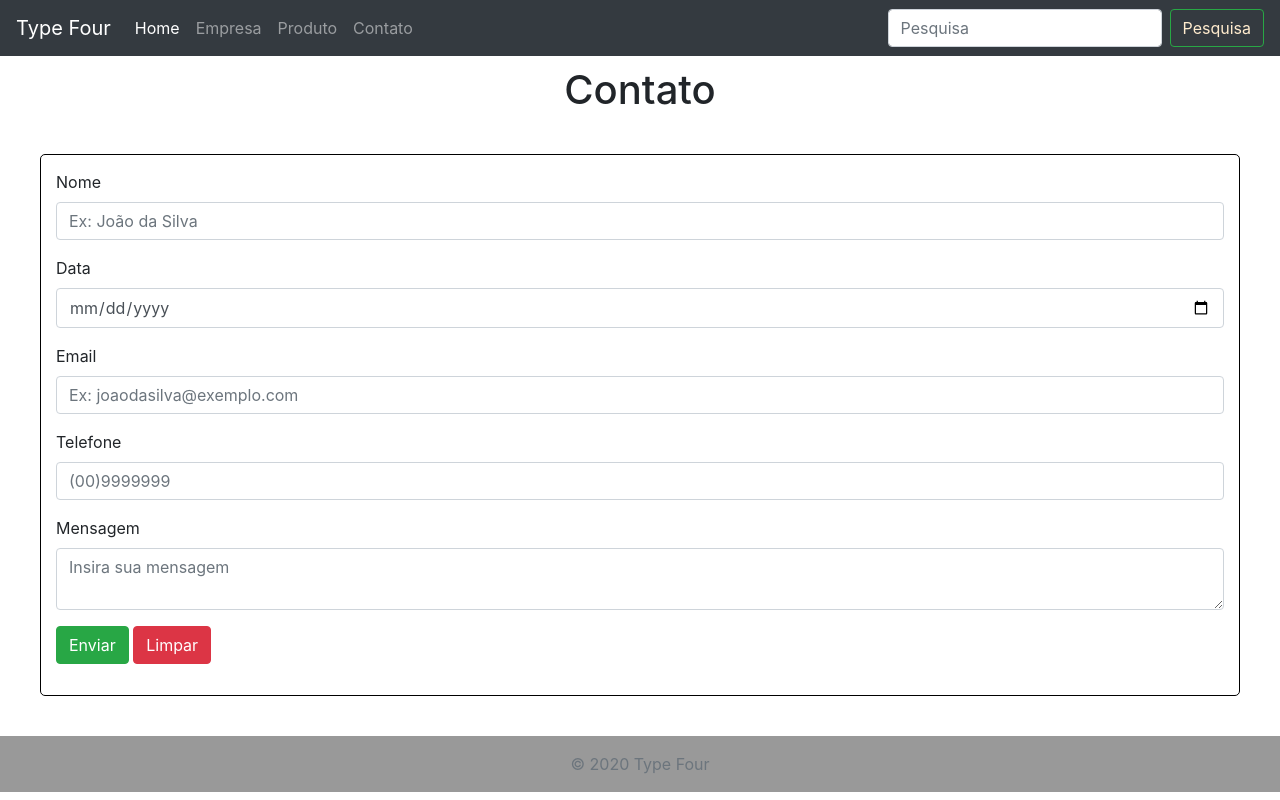
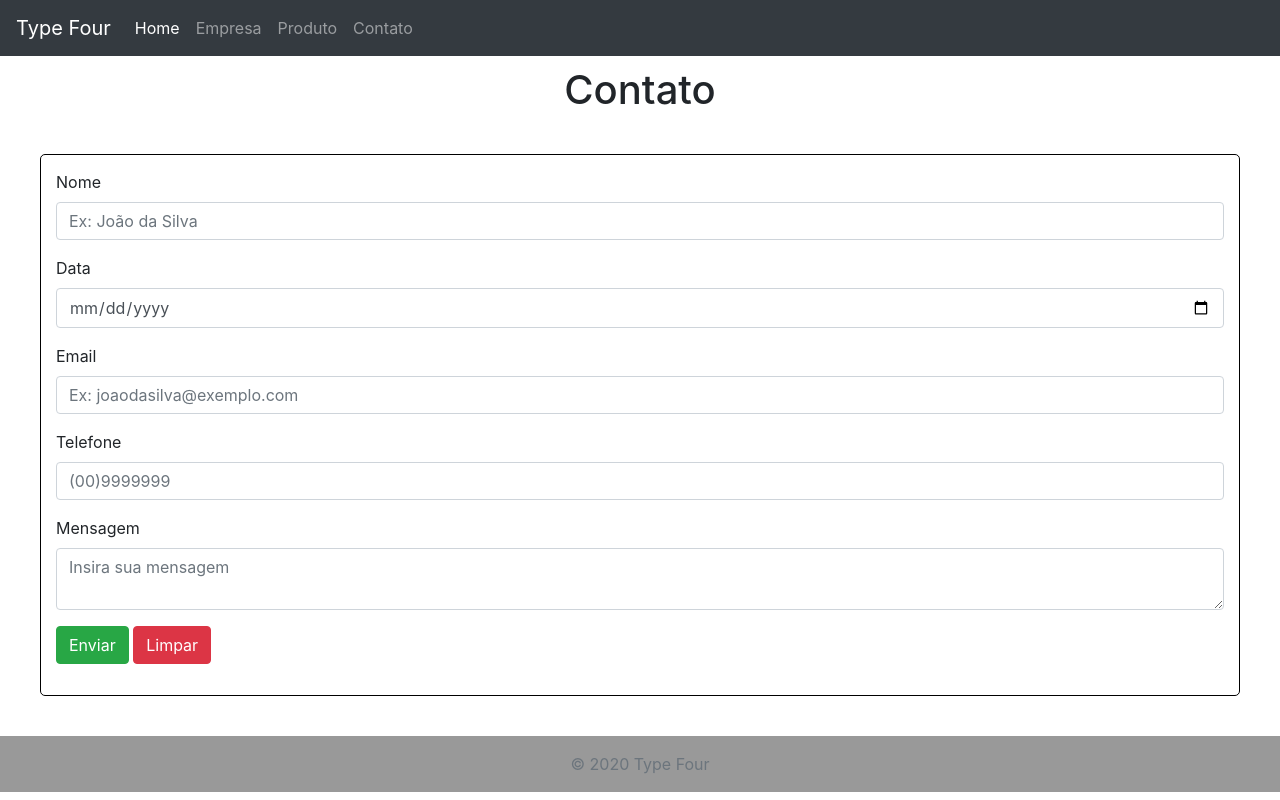
Before and after one commit to patrikdasilva/sitebootstrap, a plain HTML site: page Contato.html in a window 1280 px wide. Drawn offline with Linux system fonts and the light colour scheme.

Commit message:
contato alterado

```diff
--- a/Contato.html
+++ b/Contato.html
@@ -15,9 +15,9 @@
     <nav class="navbar navbar-expand-lg navbar-dark bg-dark">
         <a class="navbar-brand" href="Index.html">Type Four</a>
         <button class="navbar-toggler" type="button" data-toggle="collapse" data-target="#navbarNavDropdown"
-            aria-controls="navbarNavDropdown" aria-expanded="false" aria-label="Toggle navigation">
-            <span class="navbar-toggler-icon"></span>
-        </button>
+        aria-controls="navbarNavDropdown" aria-expanded="false" aria-label="Toggle navigation">
+        <span class="navbar-toggler-icon"></span>
+    </button>
         <div class="collapse navbar-collapse" id="navbarNavDropdown">
             <ul class="navbar-nav">
                 <li class="nav-item active">
@@ -34,10 +34,8 @@
                 </li>
             </ul>
         </div>
-        <form class="form-inline my-2 my-lg-0">
-            <input class="form-control mr-sm-2" type="search" placeholder="Pesquisa" aria-label="Search">
-            <button id="pesq" class="btn btn-outline-success my-2 my-sm-0" type="submit">Pesquisa</button>
-        </form>
+
+
     </nav>
     <h1 id="contato">Contato</h1>
     <form id="formulario">
```
